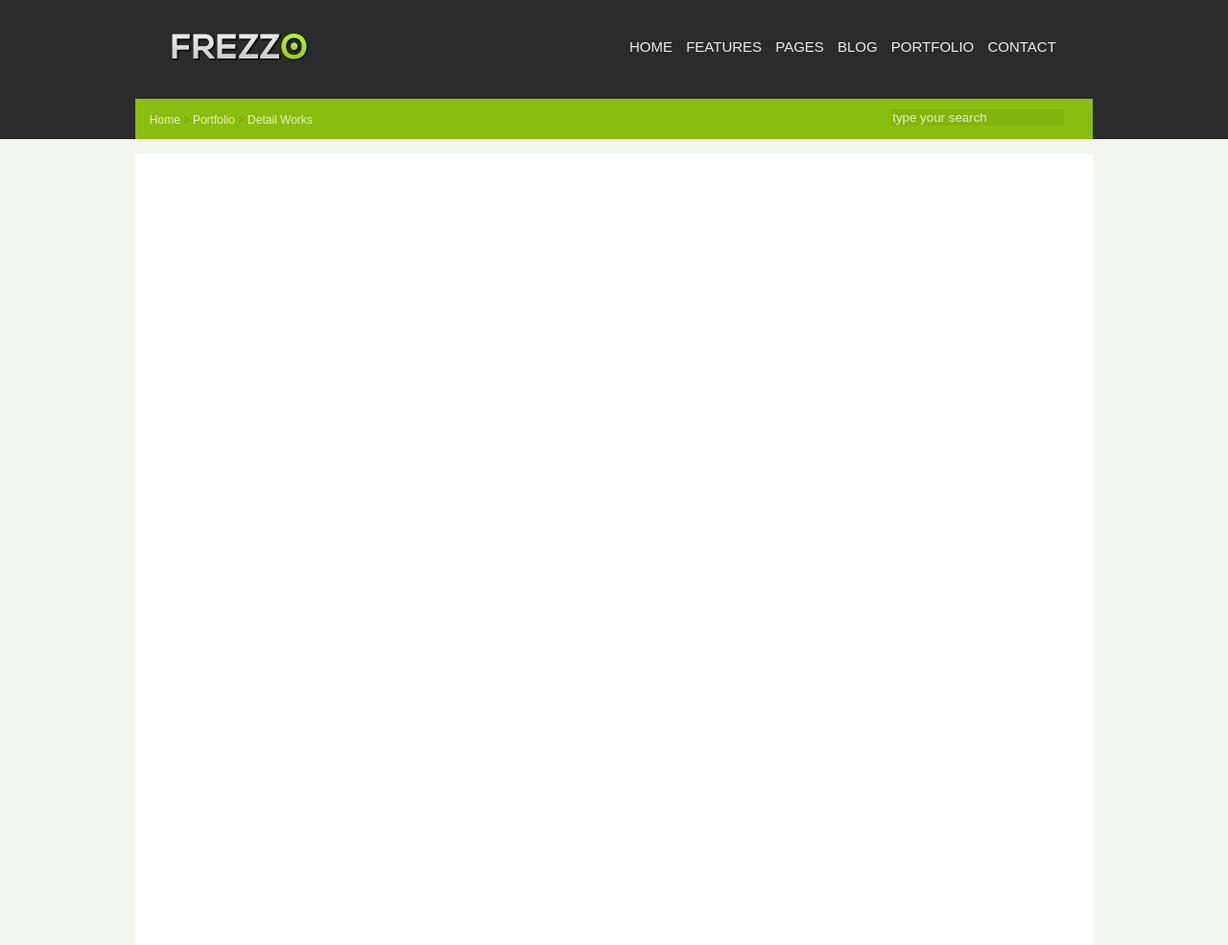
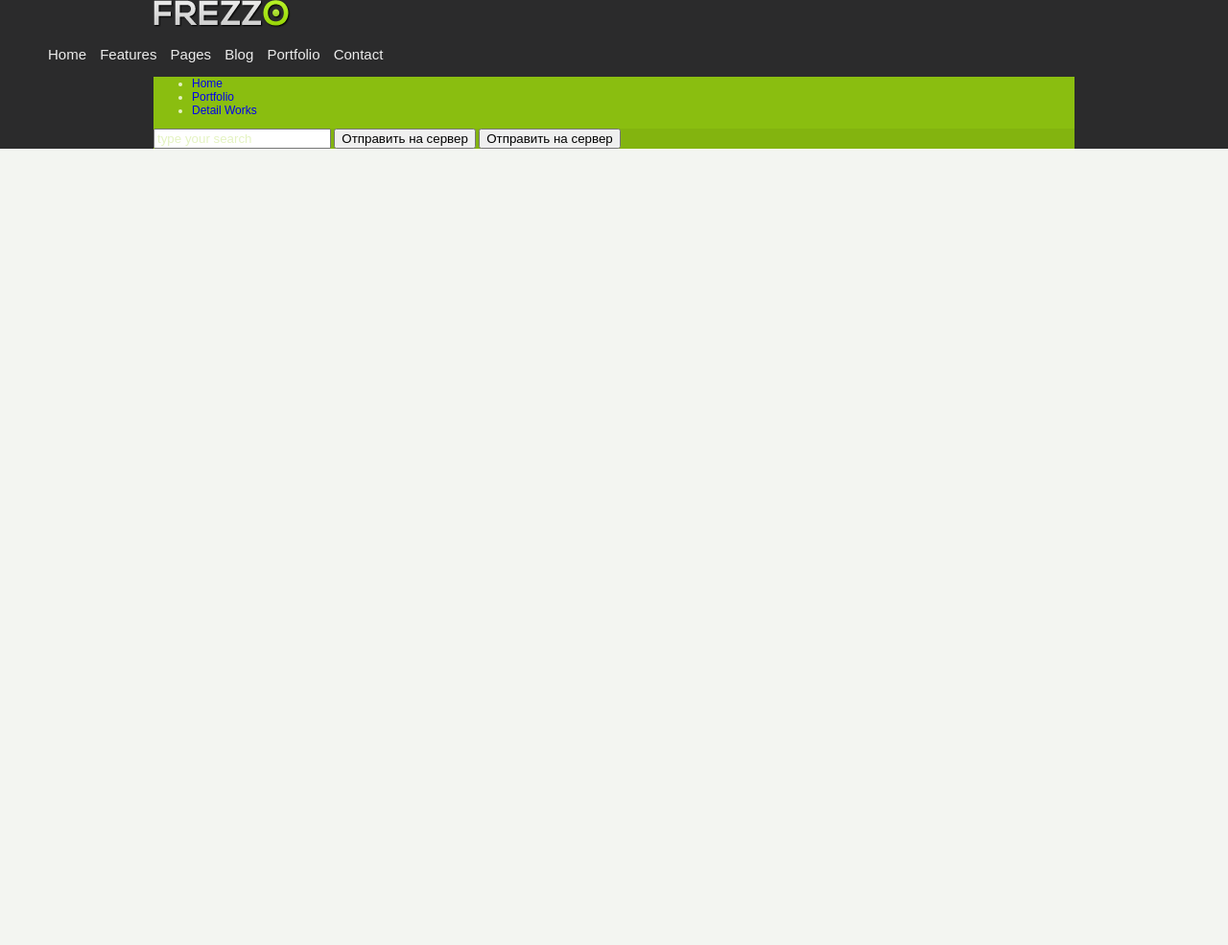
Before and after one commit to Vargentum/frezzo-learning, a plain HTML site: page index.html in a window 1280 px wide. Shown: the top 985 px of the page at 96% size. After the commit the page ends 800 px from the top, so only its background shows below. Drawn offline with Linux system fonts and the light colour scheme.

Commit message:
0.0.2
some refactor from Vlad

```diff
--- /dev/null
+++ b/css/styles.css
@@ -0,0 +1,76 @@
+body {
+    background-color: #f3f5f1;
+    /*наследуемые стили лучше пихать в максимально сверху, чтоб не писать по 10 раз*/
+    font: 14px Arial, sans-serif;
+    margin: 0;
+}
+
+/*центрует контент и дает определенную ширину*/
+.l-container{
+    width: 960px;
+    margin: auto;
+}
+/*
+position: absolute в основных блоках говорит о том, что поток ты пока еще не понял.
+Сейчас я напишу как правильно, а ты постарайся понять
+*/
+
+.l-header{
+    background-color: #2b2b2c;
+}
+.l-header__bottom{
+    background-color: #8abe10;
+    font-size: 12px;
+    color: #e4f3c2;
+}
+.l-main {
+    background-color: #f3f5f1;
+    position: absolute;
+    top: 145px;
+    left: 0px;
+    width: 100%;
+    height: 970px;
+}
+.l-footer {
+    background-color: #2b2b2c;
+}
+
+.nav{
+    font-size: 15px;
+}
+.nav li{
+    display: inline-block; /*заставлем в одну строку идти*/
+    margin-left: 10px;
+}
+.nav li a{
+    color: #ececec;
+}
+.nav li a:hover{
+    color: #a2d42e;
+}
+
+a {
+    text-decoration: none;
+}
+
+
+.search {
+    background-color: #83b40f;
+    border: none;
+    color: #e4f3c2;
+}
+
+
+
+
+.material {
+    position: relative;
+    top: 15px;
+    margin: auto;
+    height: 825px;
+    background-color: #ffffff;
+    width: 78%;
+}
+::-webkit-input-placeholder {
+    color: #e4f3c2;
+}
--- a/index.html
+++ b/index.html
@@ -1,37 +1,84 @@
 <!DOCTYPE html>
 <html>
 <head>
-    <title>FREZZO</title>
-    <link type="text/css" rel="stylesheet" href="styles.css"/>
+  <title>FREZZO</title>
+  <!--Стили правильнее хранить в отдельной папке-->
+  <link type="text/css" rel="stylesheet" href="css/styles.css"/>
 </head>
 <body>
+<!--Здесь лучше использовать семантический класс Html5-->
+<!--Трюк: основные элементы раскладки страницы круто именовать с префиксом l- (layout)
+l-header, l-main, l-footer, l-main__columnLeft, l-main__columnCenter
+-->
+<header class="l-header">
+  <div class="l-container">
+    <!--Обычно логотип является ссылкой на главную-->
+    <a class="logo" href="/">
+      <!--Для графики тоже имеет смысл завести отдельную папку-->
+      <img src="img/logo.png">
+    </a>
+  </div>
 
-       <div class="head">
-           <img src="logo.png" class="img_logo">
-           <ul class="hr">
-               <a href="#"><li>HOME</li></a>
-               <a href="#"><li>FEATURES</li></a>
-               <a href="#"><li>PAGES</li></a>
-               <a href="#"><li>BLOG</li></a>
-               <a href="#"><li>PORTFOLIO</li></a>
-               <a href="#"><li>CONTACT</li></a>
-           </ul>
-       </div>
+  <!--
+  1. Блоки лучше всего называть соответственно роли, которую они играют на странице:
+  например у этого блока есть явная роль - это навигация. Так и называем.
+  2. Ссылка должна находится внутри элемента списка. У тебя почему-то наоборот.
+  Обращай внимание - вебшторм подсвечивает подобные ошибки: если теги горят желтым или красным,
+  значит где-то проблема.
+  3. Свойство css text-transform:uppercase; превращает все буквы в заглавные.
+  В html только структура. Весь внешний вид исключительно в css.
+  -->
+  <nav class="nav">
+    <ul>
+      <li><a href="#">Home</a></li>
+      <li><a href="#">Features</a></li>
+      <li><a href="#">Pages</a></li>
+      <li><a href="#">Blog</a></li>
+      <li><a href="#">Portfolio</a></li>
+      <li><a href="#">Contact</a></li>
+    </ul>
+  </nav>
 
-       <div class="green">
-           <div class="div_green"> Home <span style="color: #608509; font-family: bold"> > </span>  Portfolio <span style="color: #608509; font-family: bold"> > </span> Detail Works
-           </div>
-           <div class="div_search"><input type="search" placeholder="type your search" class="search">
-           </div>
-       </div>
+  <!--Green плохо, вдруг завтра блок станет красным. Я бы назвал его l-header__bottom и вложил в l-header-->
+  <div class="l-header__bottom l-container">
+    <!--
+    1. Этот блок называется "хлебные крошки"(breadcrumbs). Он обеспечивает навигацию в иерархии страниц.
+    Аналогичен путям в проводнике Windows
+    2. Стили в тегах это очень плохо. Старайся чтоб все стили были в css файле.
+    3. Галочку после каждого пункта можно реализовать с помощью псевдоэлементов before или after: http://habrahabr.ru/post/154319/
+    -->
+    <nav class="crumbs">
+      <ul>
+        <li><a href="#">Home</a></li>
+        <li><a href="#">Portfolio</a></li>
+        <li><a href="#">Detail Works</a></li>
+      </ul>
+    </nav>
 
-       <div class="body">
-         <div class="material">
+    <!--
+    Правильнее будет использовать form, т.к. планируется отправка данных на сервер
+    Можно упростить класс до search
+    -->
+    <form class="search">
+      <input type="search" placeholder="type your search" class="search__field">
+      <!--В поисковых формах всегда должна быть кнопка отправки данных на сервер:
+      реализуется она так:-->
+      <button type="submit" class="search__submit">Отправить на сервер</button>
+      <!--или так (но мне больше нравится верхний вариант)-->
+      <input type="submit" class="search__submit" value="Отправить на сервер">
+      <!--твоей задачей будет застилизовать кнопку под иконку как в макете. используй background-->
+    </form>
+  </div>
+</header>
 
-         </div>
-       </div>
 
-       <div class="foot"
+<!--Здесь лучше использовать семантический класс Html5-->
+<main>
+  <!--Это страница блога: пиши разметку ниже с учетом этих данных-->
 
+</main>
+
+<!--Здесь лучше использовать семантический класс Html5-->
+<footer class="foot"></footer>
 </body>
 </html>
--- a/styles.css
+++ /dev/null
@@ -1,101 +0,0 @@
-body {
-    background-color: #f3f5f1;
-}
-
-.head {
-    position: absolute;
-    top: 0px;
-    left: 0px;
-    width: 100%;
-    height: 1420px;
-    background-color: #2b2b2c;
-}
-
-.img_logo {
-    position: absolute;
-    top: 35px;
-    left: 14%;
-    background-image: url("logo.png");
-}
-
-ul.hr {
-    font-family: arial;
-    font-size: 15px;
-    position: absolute;
-    top: 25px;
-    right: 14%
-}
-ul.hr li {
-    display: inline;
-    color: #ececec;
-    margin-left: 10px;
-}
-
-ul.hr li:hover {
-    color: #a2d42e;
-}
-
-a {
-    text-decoration: none;
-}
-
-.green {
-    position: absolute;
-    top: 103px;
-    left: 11%;
-    width: 78%;
-    height: 1020px;
-    background-color: #8abe10;
-    font-family: arial;
-    font-size: 12px;
-    color: #e4f3c2;
-}
-
-.div_green {
-    position: relative;
-    top: 15px;
-    left: 15px;
-    float: left;
-}
-
-.div_search {
-    position: relative;
-    top: 11px;
-    right: 30px;
-    float: right;
-}
-
-.search {
-    background-color: #83b40f;
-    border: none;
-    font-family: arial;
-    color: #e4f3c2;
-}
-
-::-webkit-input-placeholder {
-    color: #e4f3c2;
-}
-
-.body {
-    background-color: #f3f5f1;
-    position: absolute;
-    top: 145px;
-    left: 0px;
-    width: 100%;
-    height: 970px;
-}
-
-.material {
-    position: relative;
-    top: 15px;
-    margin: auto;
-    height: 825px;
-    background-color: #ffffff;
-    width: 78%;
-}
-
-
-
-.foot {
-    background-color: #2b2b2c;
-}
```
Also changed, not shown: img/logo.png (renamed from logo.png).
